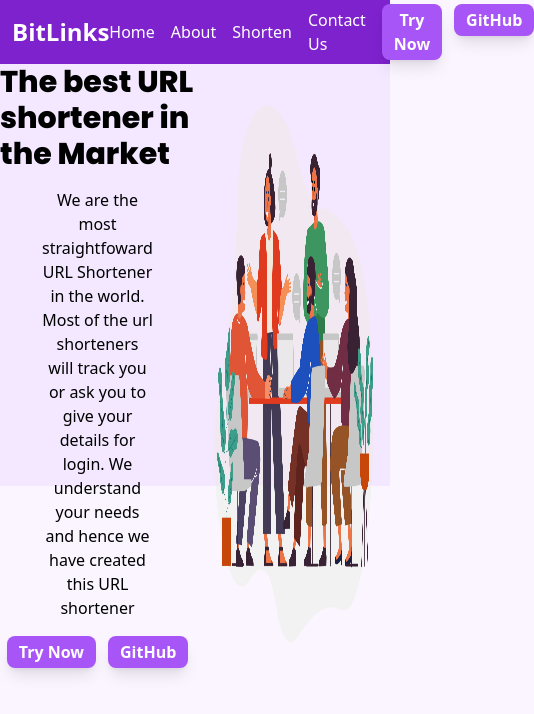
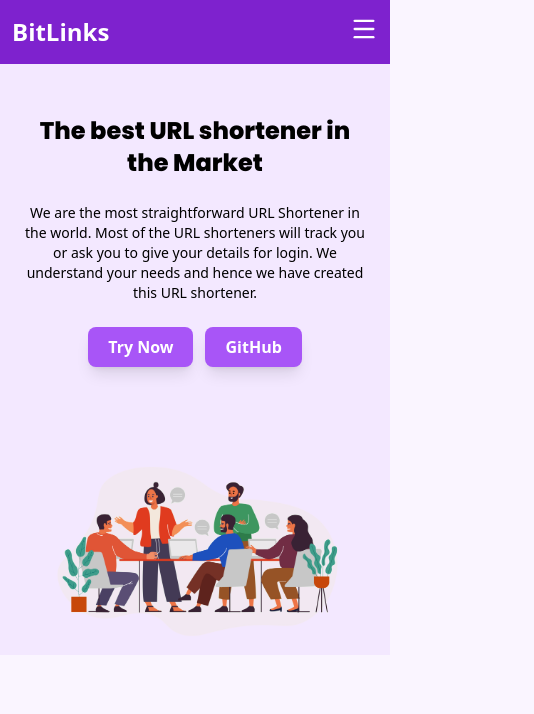
Before and after one commit to Code-With-Jashan/Bit-Links-with-Next.js, a Next.js app: page / in a window 390 px wide. Shown: the top 714 px of the page, 534 px wide, since content can reach past the window. Built offline with nearby package versions, Linux system fonts and the light colour scheme.

Commit message:
Responsive

```diff
--- a/app/page.js
+++ b/app/page.js
@@ -1,6 +1,9 @@
+"use client"
 import Image from "next/image";
 import localFont from "next/font/local";
 import Link from "next/link";
+import { motion } from "framer-motion";
+
 
 const poppins = localFont({
   src: "./fonts/Poppins-ExtraBold.ttf",
@@ -11,21 +14,49 @@ const poppins = localFont({
 export default function Home() {
   return (
     <main className="bg-purple-100">
-      <section className="grid grid-cols-2 h-[50vh]">
-        <div className="flex flex-col gap-4 items-center justify-center">
-          <p className={`text-3xl font-bold ${poppins.className}`}>
+      <section className="grid grid-cols-1 md:grid-cols-2 min-h-[70vh] px-6 md:px-16">
+        <div className="flex flex-col gap-6 items-center md:items-start justify-center text-center md:text-left py-10">
+          <motion.p
+            initial={{ opacity: 0, y: -20 }}
+            animate={{ opacity: 1, y: 0 }}
+            transition={{ duration: 0.8 }}
+            className={`text-2xl md:text-4xl font-bold ${poppins.className}`}
+          >
             The best URL shortener in the Market
-          </p>
-          <p className="px-28 text-center">
-            We are the most straightfoward URL Shortener in the world. Most of the url shorteners will track you or ask you to give your details for login. We understand your needs and hence we have created this URL shortener
-          </p>
-          <div className='flex gap-3 justify-start'>
-            <Link href="/shorten"><button className='bg-purple-500 rounded-lg shadow-lg p-3 py-1 font-bold text-white'>Try Now</button></Link>
-            <Link href="/github"><button className='bg-purple-500 rounded-lg shadow-lg p-3 py-1 font-bold text-white'>GitHub</button></Link>
-          </div>
+          </motion.p>
+          <motion.p
+            initial={{ opacity: 0, y: -20 }}
+            animate={{ opacity: 1, y: 0 }}
+            transition={{ duration: 1, delay: 0.4 }}
+            className="text-sm md:text-base max-w-lg"
+          >
+            We are the most straightforward URL Shortener in the world. Most of
+            the URL shorteners will track you or ask you to give your details
+            for login. We understand your needs and hence we have created this
+            URL shortener.
+          </motion.p>
+          <motion.div
+            initial={{ opacity: 0, y: 10 }}
+            animate={{ opacity: 1, y: 0 }}
+            transition={{ duration: 1, delay: 0.8 }}
+            className="flex gap-3"
+          >
+            <Link href="/shorten">
+              <button className="bg-purple-500 rounded-lg shadow-lg px-5 py-2 font-bold text-white hover:bg-purple-600 transition">
+                Try Now
+              </button>
+            </Link>
+            <Link href="/github">
+              <button className="bg-purple-500 rounded-lg shadow-lg px-5 py-2 font-bold text-white hover:bg-purple-600 transition">
+                GitHub
+              </button>
+            </Link>
+          </motion.div>
         </div>
-        <div className=" flex justify-start relative">
-          <Image className="mix-blend-darken" alt="an Image of a vector" src={"/vector.jpg"} fill={true} />
+        <div className=" relative flex justify-center md:justify-end items-center mt-6 md:mt-0">
+          <Image className="mix-blend-darken object-contain" alt="an Image of a vector" src={"/vector.jpg"}   width={500}
+            height={400}
+            priority />
         </div>
       </section>
     </main>
--- a/app/shorten/page.js
+++ b/app/shorten/page.js
@@ -4,6 +4,8 @@ import Link from 'next/link'
 import { ToastContainer, toast } from 'react-toastify';
 import { Bounce } from 'react-toastify';
 import { useMemo } from 'react';
+import { motion } from 'framer-motion';
+
 
 const Shorten = () => {
     const [url, seturl] = useState("")
@@ -110,31 +112,44 @@ const Shorten = () => {
                 transition={Bounce}
             />
 
-            <div className='mx-auto max-w-lg bg-purple-100 my-16 p-8 rounded-lg flex flex-col gap-4'>
-                <h1 className='font-bold text-2xl'>Generate your short URLs</h1>
-                <div className='flex flex-col gap-2'>
+            <div className='mx-auto max-w-lg sm:max-w-xl md:max-w-2xl lg:max-w-3xl bg-purple-100 my-10 md:my-16 p-6 md:p-10 rounded-lg flex flex-col gap-6'>
+                <h1 className='font-bold text-2xl md:text-3xl text-center md:text-left'>Generate your short URLs</h1>
+                <div className='flex flex-col gap-4 md:gap-6 w-full'>
                     <input type="url"
                         value={url}
                          pattern="https?://.+"
-                        className='px-4 py-2 focus: outline-purple-600 rounded-md'
+                        className='px-4 py-3 rounded-md w-full text-sm md:text-base focus:outline-none focus:ring-2 focus:ring-purple-500 focus:ring-offset-1 transition duration-300 hover:scale-105'
                         placeholder='Enter your URL'
                         name='url'
                         onChange={e => { seturl(e.target.value) }}  />
 
-                         {urlError && <span className="text-red-600 text-xs">{urlError}</span>}
+                         {urlError && <span className="text-red-600 text-xs md:text-sm">{urlError}</span>}
 
                     <input type="text"
                         value={shorturl}
 
-                        className='px-4 py-2 focus: outline-purple-600 rounded-md'
+                        className='px-4 py-3 rounded-md w-full text-sm md:text-base focus:outline-none focus:ring-2 focus:ring-purple-500 focus:ring-offset-1 transition duration-300 hover:scale-105'
                         placeholder='Enter your preferred short URL text'
                         name='text'
                         onChange={e => { setshorturl(e.target.value) }} />
-                           {shortUrlError && <span className="text-red-600 text-xs">{shortUrlError}</span>}
-                    <button onClick={generate} className='bg-purple-500 rounded-lg shadow-lg p-3 py-1 my-3 font-bold text-white disabled:bg-purple-400 disabled:cursor-not-allowed disabled:opacity-8' disabled={!isFormValid }>Generate</button>
+                           {shortUrlError && <span className="text-red-600 text-xs md:text-sm">{shortUrlError}</span>}
+                    <button onClick={generate} className='bg-purple-500 rounded-lg shadow-lg px-4 py-3 font-bold text-white disabled:bg-purple-400 disabled:cursor-not-allowed disabled:opacity-70 w-full md:w-auto transition transform duration-300 hover:bg-purple-600 hover:scale-105 active:scale-95' disabled={!isFormValid }>Generate</button>
                 </div>
-                {generated && <> <span className='font-bold text-lg'>Your Link</span> <code> <Link target="_blank" href={generated}>{process.env.NEXT_PUBLIC_HOST}{generated}</Link>
-                </code> </>}
+               {generated && (
+                    <motion.div
+                        initial={{ opacity: 0, y: 10 }}
+                        animate={{ opacity: 1, y: 0 }}
+                        transition={{ duration: 0.6 }}
+                        className="mt-4 text-center md:text-left"
+                    >
+                        <span className="font-bold text-lg block mb-2">Your Link</span>
+                        <code className="break-all">
+                            <Link className='bg-gradient-to-r from-indigo-500 via-purple-500 to-pink-500 bg-clip-text text-transparent font-semibold transition duration-100 hover:scale-105' target="_blank" href={generated}>
+                                {process.env.NEXT_PUBLIC_HOST}{generated}
+                            </Link>
+                        </code>
+                    </motion.div>
+                )}
             </div>
         </>
     )
--- a/components/Navbar.js
+++ b/components/Navbar.js
@@ -1,13 +1,19 @@
-import React from 'react'
+"use client"
+import React, { useState } from 'react'
 import Link from 'next/link'
+import { Menu, X } from "lucide-react"
+
 
 const Navbar = () => {
+
+     const [isOpen, setIsOpen] = useState(false)
+
     return (
         <nav className='h-16 bg-purple-700 flex justify-between px-3 items-center text-white'>
             <div className='logo font-bold text-2xl'>
                  <Link href="/">BitLinks</Link>
             </div>
-            <ul className='flex justify-center gap-4 items-center'>
+            <ul className='hidden md:flex justify-center gap-4 items-center'>
                 <Link href="/"><li>Home</li></Link>
                 <Link href="#"><li>About</li></Link>
                 <Link href="/shorten"><li>Shorten</li></Link>
@@ -17,6 +23,40 @@ const Navbar = () => {
                     <Link href="/github"><button className='bg-purple-500 rounded-lg shadow-lg p-3 py-1 font-bold'>GitHub</button></Link>
                 </li>
             </ul>
+
+
+
+
+      {/* Mobile Hamburger Button */}
+      <div className="md:hidden">
+        <button onClick={() => setIsOpen(!isOpen)} className="focus:outline-none">
+          {isOpen ? <X size={28} /> : <Menu size={28} />}
+        </button>
+      </div>
+
+      {/* Mobile Dropdown */}
+      {isOpen && (
+        <div className="absolute top-16 left-0 w-full bg-purple-800 md:hidden shadow-lg z-50">
+          <ul className="flex flex-col items-center justify-center gap-4 py-6">
+            <Link href="/" onClick={() => setIsOpen(false)}><li>Home</li></Link>
+            <Link href="#" onClick={() => setIsOpen(false)}><li>About</li></Link>
+            <Link href="/shorten" onClick={() => setIsOpen(false)}><li>Shorten</li></Link>
+            <Link href="#" onClick={() => setIsOpen(false)}><li>Contact Us</li></Link>
+            <li className="flex flex-col gap-3 justify-center items-center">
+              <Link href="/shorten" onClick={() => setIsOpen(false)}>
+                <button className="bg-purple-500 rounded-lg shadow-lg px-4 py-1 font-bold">
+                  Try Now
+                </button>
+              </Link>
+              <Link href="/github" onClick={() => setIsOpen(false)}>
+                <button className="bg-purple-500 rounded-lg shadow-lg px-4 py-1 font-bold">
+                  GitHub
+                </button>
+              </Link>
+            </li>
+          </ul>
+        </div>
+      )}
         </nav>
     )
 }
--- a/package.json
+++ b/package.json
@@ -9,6 +9,8 @@
     "lint": "next lint"
   },
   "dependencies": {
+    "framer-motion": "^12.23.21",
+    "lucide-react": "^0.544.0",
     "mongodb": "5.5",
     "next": "^15.5.3",
     "react": "^18.3.1",
```
Also changed, not shown: 1 other file (tests, documents, lock files or other folders).
